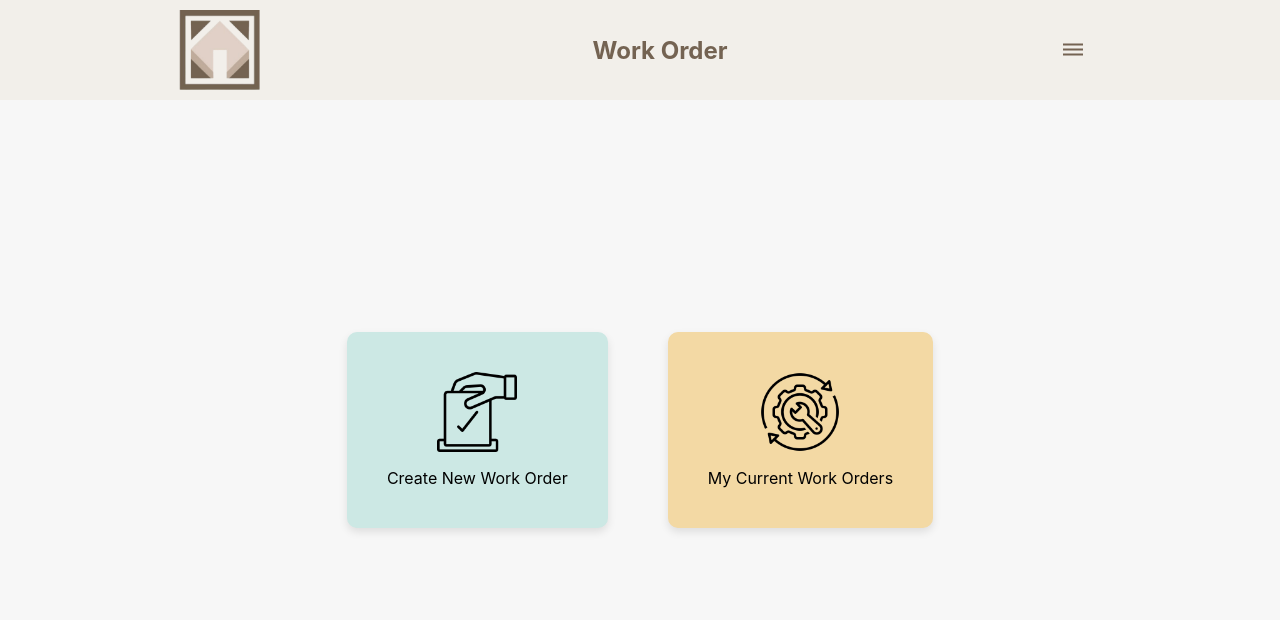
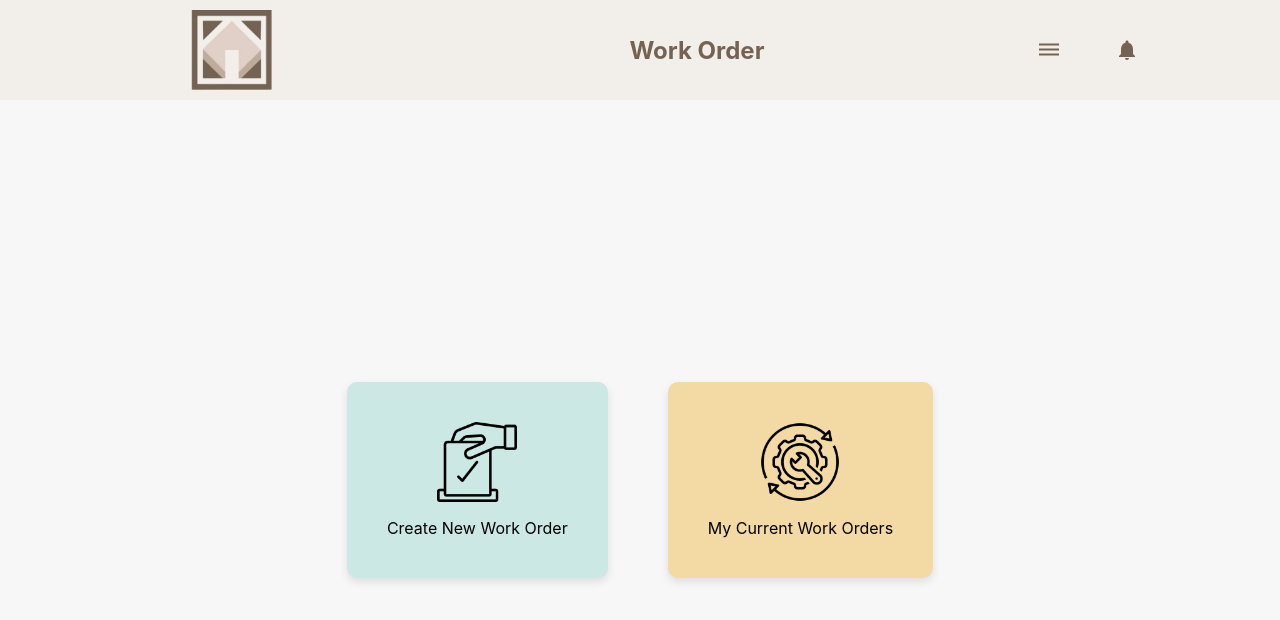
Before and after one commit to CMUResidentMe/ClientApp, a React (Create React App) app: page /work-order in a window 1280 px wide. Shown: the top 620 px of the page. Built offline with nearby package versions, Linux system fonts and the light colour scheme; no server answers.

Commit message:
setup staff work order page; setup ringbell

```diff
--- /dev/null
+++ b/src/pages/Notification/NotificationTable.jsx
@@ -0,0 +1,51 @@
+import React from 'react';
+import './Notification.css'
+import styled from '@emotion/styled';
+
+const HeaderHeight = '60px';
+
+const Header = styled.div`
+  position: fixed;
+  top: 0;
+  left: 0;
+  right: 0;
+  display: flex;
+  align-items: center;
+  justify-content: space-around;
+  padding: 20px;
+  height: ${HeaderHeight}; // Fixed height
+  background-color: #f2efea;
+  color: #746352;
+  z-index: 1000; // High z-index to ensure it stays on top
+`;
+
+const ContentContainer = styled.div`
+  display: flex;
+  flex-direction: column;
+  justify-content: center;
+  align-items: center;
+  min-height: calc(100vh - ${HeaderHeight});
+  background-color: "#f7f7f7";
+  padding-top: ${HeaderHeight};
+`;
+
+const NotificationTable = (props) => {
+
+  function AllNotifications() {
+    /*
+    {"msgType":"workorderCreated","workOrder":{"uuid":"661836ed9a724618afd79054","owner":"admin",
+     "workType":"fix5544","priority":0,"detail":"fix 56 chair","status":"OPEN"}}
+    */
+    return props.notifications.map(({ msgType, workOrder }) => (
+      <div className="message-bar" key="{msgType}{workOrder.uuid}">{msgType}: {workOrder.workType}</div>
+    ));
+  }
+
+  return (
+    <ContentContainer>
+      <AllNotifications/>
+    </ContentContainer>
+  );
+};
+
+export default NotificationTable;
--- a/src/pages/WorkOrder/ResidentWKPage.jsx
+++ b/src/pages/WorkOrder/ResidentWKPage.jsx
@@ -5,8 +5,10 @@ import styled from '@emotion/styled';
 import WorkOrderNewForm from './WorkOrderNewForm.jsx';
 import WorkOrderTable from './WorkOrderTable.jsx';
 import DehazeIcon from '@mui/icons-material/Dehaze';
+import NotificationsIcon from '@mui/icons-material/Notifications';
 import Navbar from '../../components/NavBar.js';
 import { gql } from '@apollo/client';
+import NotificationTable from '../Notification/NotificationTable.jsx';
 
 
 import newOrderIcon from '../../assets/newWorkOrder.png';
@@ -40,6 +42,7 @@ const ServiceContainer = styled.div`
   justify-content: center;
   gap: 60px;
   align-items: center;
+  margin-top: 100px; // Adjust as needed
 `;
 
 const HeaderHeight = '60px';
@@ -132,6 +135,10 @@ const ResidentWKPage = () => {
     setDrawerOpen(!isDrawerOpen);
   };
 
+  const handleNotificationClick = () => {
+    setView('notifications');
+  };
+
   const services = [
     {
       icon: newOrderIcon,
@@ -149,6 +156,18 @@ const ResidentWKPage = () => {
 
   const renderContent = () => {
     switch (view) {
+      case 'notifications':
+        return (
+          <>
+            <BackButtonContainer>
+              <IconButton onClick={() => setView('landing')}>
+                <ArrowBack />
+              </IconButton>
+            </BackButtonContainer>
+            <NotificationTable notifications={notifications} />
+          </>
+        );
+
       case 'new':
         return (
           <>
@@ -192,9 +211,12 @@ const ResidentWKPage = () => {
   return (
     <React.Fragment>
       <Header>
-        <Logo src={ResidentMeLogo} alt="ResidentMe Logo" />
+        <Logo src={ResidentMeLogo} alt="ResidentMe Logo"/>
         <AppName>Work Order</AppName>
-        <IconButton color="inherit" aria-label="menu" onClick={handleDrawerToggle} sx={{ margin: 1 }}>
+        <IconButton color="inherit" onClick={handleNotificationClick} sx={{ marginRight: '-480px' }}>
+          <NotificationsIcon />
+        </IconButton>
+        <IconButton color="inherit" aria-label="menu" onClick={handleDrawerToggle} sx={{ margin: '20px' }}>
           <DehazeIcon />
         </IconButton>
         <Navbar isDrawerOpen={isDrawerOpen} handleDrawerToggle={handleDrawerToggle} />
--- a/src/pages/WorkOrder/StaffWKPage.jsx
+++ b/src/pages/WorkOrder/StaffWKPage.jsx
@@ -1,16 +1,92 @@
-import * as React from 'react';
-import { Box, Tab, Grid, Container, IconButton } from '@mui/material';
-import { TabContext, TabList, TabPanel } from '@mui/lab';
-import { MenuBookOutlined } from '@mui/icons-material';
+import React, { useState } from 'react';
+import { IconButton, Box, Grid } from '@mui/material';
+import { ArrowBack } from '@mui/icons-material';
+import styled from '@emotion/styled';
 import { gql } from '@apollo/client';
+import NotificationsIcon from '@mui/icons-material/Notifications';
+import NotificationTable from './../Notification/NotificationTable.jsx';
+import Navbar from '../../components/NavBar.js';
 import WorkOrderTable from './WorkOrderTable.jsx';
-import WorkOrderForm from './WorkOrderForm.jsx';
-import NotificationBar from '../Notification/NotificationBar.jsx';
-import styles from './WorkOrderCSS.jsx';
 import { socketManager } from "../../notification/socketManager.js";
 import workOrderListen from '../../notification/workOrderListener.js';
-import { PrivilegeType } from '../../data/userData.js';
-import Navbar from '../../components/NavBar.js';
+import ResidentMeLogo from "../../assets/logo.png";
+import DehazeIcon from '@mui/icons-material/Dehaze';
+import newOrderIcon from '../../assets/newWorkOrder.png';
+import currentOrdersIcon from '../../assets/currentWorkOrder.png';
+
+const StyledServiceLink = styled('div')`
+  display: flex;
+  flex-direction: column;
+  align-items: center;
+  justify-content: center;
+  text-decoration: none;
+  color: black;
+  background-color: ${({ bgColor }) => bgColor};
+  padding: 40px;
+  border-radius: 10px;
+  box-shadow: 0 4px 8px rgba(0, 0, 0, 0.1);
+  cursor: pointer;
+  transition: transform 0.2s ease-in-out;
+
+  &:hover {
+    transform: scale(1.05);
+  }
+`;
+
+const ServiceContainer = styled.div`
+  display: flex;
+  justify-content: center;
+  gap: 60px;
+  align-items: center;
+  margin-top: 100px; // Adjust as needed
+`;
+
+const HeaderHeight = '60px';
+
+const Header = styled.div`
+  position: fixed;
+  top: 0;
+  left: 0;
+  right: 0;
+  display: flex;
+  align-items: center;
+  justify-content: space-around;
+  padding: 20px;
+  height: ${HeaderHeight}; // Fixed height
+  background-color: #f2efea;
+  color: #746352;
+  z-index: 1000; // High z-index to ensure it stays on top
+`;
+
+// const BackButtonHeight = '20px';
+const BackButtonContainer = styled.div`
+  width: 85%;
+  display: flex;
+  justify-content: flex-start; // Aligns the button to the left
+  position: relative;
+  z-index: 10000;
+  padding-top: 8rem;
+`;
+
+const ContentContainer = styled.div`
+  display: flex;
+  flex-direction: column;
+  justify-content: center;
+  align-items: center;
+  min-height: calc(100vh - ${HeaderHeight});
+  background-color: "#f7f7f7";
+  padding-top: ${HeaderHeight};
+`;
+
+const Logo = styled.img`
+  height: 80px;
+`;
+
+const AppName = styled.h1`
+  font-size: 1.5rem;
+  font-weight: bold;
+  margin-left: 15px;
+`;
 
 const queryWKsByAssignedStaff = gql`
 query workOrdersByAssignedStaff {
@@ -51,13 +127,11 @@ query workOrdersUnassigned {
 socketManager.connect(localStorage.getItem("token"));
 
 const StaffWKPage = () => {
+  const [view, setView] = useState('landing');
   const [notiCnt, setNotiCnt] = React.useState(0);
   const [notifications, setNotifications] = React.useState([]);
   const [staffTabvalue, setStaffTabvalue] = React.useState('1');
   const [isDrawerOpen, setDrawerOpen] = React.useState(false);
-  //selected workOrder
-  const [currentAssignedWK, setCurrentAssignedWK] = React.useState(undefined);
-  const [currentUnsssignedWK, setCurrentUnsssignedWK] = React.useState(undefined);
 
   const workorderUpdateCB = (event) => {
     setNotiCnt(notiCnt + 1);
@@ -74,63 +148,96 @@ const StaffWKPage = () => {
     setDrawerOpen(!isDrawerOpen);
   };
 
-  const handleStaffTabChange = (e, newValue) =>{
+  const handleStaffTabChange = (e, newValue) => {
     setStaffTabvalue(newValue);
   }
 
-  const staffPage = () => {
-    return(
-      <Box sx={{ flexGrow: 1 }}>
-        <TabContext value={staffTabvalue}>
-          <Box sx={{ borderBottom: 1, borderColor: 'divider' }}>
-            <TabList onChange={handleStaffTabChange} aria-label="lab API tabs example">
-              <Tab label="Assigned to Me" value="1" />
-              <Tab label="Unassigned" value="2" />
-            </TabList>
-          </Box>
-          <TabPanel value="1">
-            <Grid container>
-              <Grid item xs={6}>
-                <WorkOrderTable graphQLStr={queryWKsByAssignedStaff}/>
-              </Grid>
-              <Grid item xs={6}>
-                <WorkOrderForm />
-              </Grid>
-            </Grid>
-          </TabPanel>
-          <TabPanel value="2">
-          <Grid container>
-              <Grid item xs={6}>
-                <WorkOrderTable graphQLStr={queryWorkOrdersUnassigned}/>
-              </Grid>
-              <Grid item xs={6}>
-                <WorkOrderForm />
-              </Grid>
-            </Grid>
-          </TabPanel>
-        </TabContext>
-      </Box>);
-  }
+  const handleNotificationClick = () => {
+    setView('notifications');
+  };
+
+  const services = [
+    {
+      icon: newOrderIcon,
+      text: "Open Work Orders",
+      bgColor: "#cce8e4",
+      onClick: () => setView('open')
+    },
+    {
+      icon: currentOrdersIcon,
+      text: "My Work Orders",
+      bgColor: "#f3d9a4",
+      onClick: () => setView('my')
+    }
+  ];
+
+  const renderContent = () => {
+    switch (view) {
+      case 'open':
+        return (
+          <>
+            <BackButtonContainer>
+              <IconButton onClick={() => setView('landing')}>
+                <ArrowBack />
+              </IconButton>
+            </BackButtonContainer>
+            <WorkOrderTable graphQLStr={queryWorkOrdersUnassigned} />;
+          </>
+        );
+      case 'my':
+        return (
+          <>
+            <BackButtonContainer>
+              <IconButton onClick={() => setView('landing')}>
+                <ArrowBack />
+              </IconButton>
+            </BackButtonContainer>
+            <WorkOrderTable graphQLStr={queryWKsByAssignedStaff} />;
+          </>
+        );
+      case 'notifications':
+        return (
+          <>
+            <BackButtonContainer>
+              <IconButton onClick={() => setView('landing')}>
+                <ArrowBack />
+              </IconButton>
+            </BackButtonContainer>
+            <NotificationTable notifications={notifications} />
+          </>
+        );
+      default:
+        return (
+          <ContentContainer>
+            <ServiceContainer>
+              {services.map((service, index) => (
+                <StyledServiceLink key={index} bgColor={service.bgColor} onClick={service.onClick}>
+                <img src={service.icon} alt={service.text} style={{ width: '80px', height: '80px', marginBottom: '16px' }} />
+                <div>{service.text}</div>
+              </StyledServiceLink>
+              ))}
+            </ServiceContainer>
+          </ContentContainer>
+
+        );
+    }
+  };
 
   return (
-    <div style={styles.container}>
-      <Container maxWidth="lg" sx={{ boxShadow: '0px 0px 8px rgba(0, 0, 0, 0.25)', backgroundColor: 'rgba(255, 255, 255, 0.85)', paddingTop: '1rem', paddingBottom: '2rem', paddingLeft: '2rem', paddingRight: '2rem', borderRadius: '8px' }}>
-          <Box display="flex" justifyContent="flex-end" sx={{ marginBottom: '0.5rem' }}>
-            <IconButton color="inherit" aria-label="menu" onClick={handleDrawerToggle} sx={{ margin: 1 }}>
-              <MenuBookOutlined />
-            </IconButton>
-          </Box>
-          <Navbar isDrawerOpen={isDrawerOpen} handleDrawerToggle={handleDrawerToggle} />
-      </Container>
-      <Grid container>
-          <Grid item xs={12}>
-            {staffPage()}
-          </Grid>
-          <Grid item xs={12}>
-            <NotificationBar notifications={notifications}/>
-          </Grid>
-      </Grid>
-    </div>
+    <React.Fragment>
+      <Header>
+        <Logo src={ResidentMeLogo} alt="ResidentMe Logo" />
+        <AppName>Work Order</AppName>
+        <IconButton color="inherit" onClick={handleNotificationClick} sx={{ marginRight: '-480px' }}>
+          <NotificationsIcon />
+        </IconButton>
+        <IconButton color="inherit" aria-label="menu" onClick={handleDrawerToggle} sx={{ margin: '20px' }}>
+          <DehazeIcon />
+        </IconButton>
+        <Navbar isDrawerOpen={isDrawerOpen} handleDrawerToggle={handleDrawerToggle} />
+      </Header>
+      {renderContent()}
+    </React.Fragment>
   );
 };
 
```
Also changed, not shown: src/pages/WorkOrder/WorkOrderForm.jsx (+23 -1 lines).
